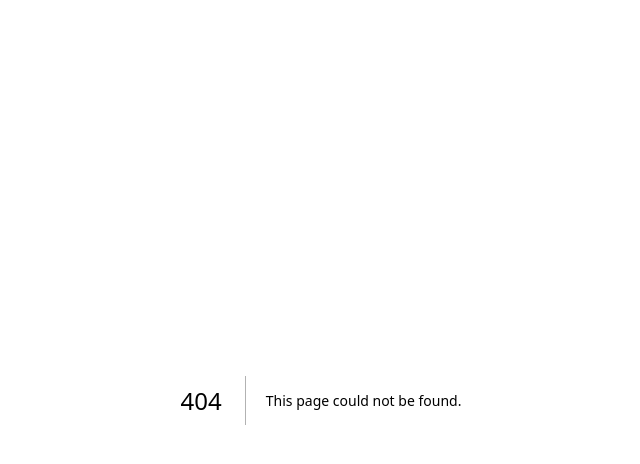
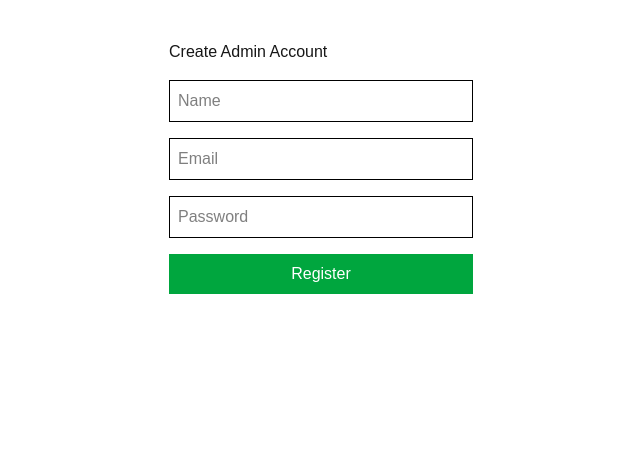
Before and after one commit to DBTO1970/phase2-soap-batch-and-vendor-mgmt, a Next.js app: page /register in a window 1280 px wide. Before the commit this address had no page. Shown: the top 464 px of the page, without its empty margins (319-959 px from the left). Built offline with nearby package versions, Linux system fonts and the light colour scheme.

Commit message:
try to set up registration

```diff
--- /dev/null
+++ b/src/app/api/register/route.ts
@@ -0,0 +1,26 @@
+import { prisma } from "@/lib/prisma";
+import bcrypt from "bcryptjs";
+import { NextResponse } from "next/server";
+
+export async function POST(request: Request) {
+  try {
+    const { email, password, name } = await request.json();
+
+    // 1. Hash the password
+    const hashedPassword = await bcrypt.hash(password, 10);
+
+    // 2. Create the user in Supabase
+    const user = await prisma.user.create({
+      data: {
+        email,
+        name,
+        password: hashedPassword,
+        role: "ADMIN", // Defaulting to ADMIN for your setup
+      },
+    });
+
+    return NextResponse.json({ message: "User created successfully" }, { status: 201 });
+  } catch (error: any) {
+    return NextResponse.json({ error: error.message }, { status: 500 });
+  }
+}
--- /dev/null
+++ b/src/app/register/page.tsx
@@ -0,0 +1,31 @@
+"use client";
+import { useState } from "react";
+
+export default function RegisterPage() {
+  const [status, setStatus] = useState("");
+
+  const handleSubmit = async (e: React.FormEvent<HTMLFormElement>) => {
+    e.preventDefault();
+    const formData = new FormData(e.currentTarget);
+
+    const res = await fetch("/api/register", {
+      method: "POST",
+      body: JSON.stringify(Object.fromEntries(formData)),
+      headers: { "Content-Type": "application/json" },
+    });
+
+    if (res.ok) setStatus("Success! Now go to /login");
+    else setStatus("Error creating user");
+  };
+
+  return (
+    <form onSubmit={handleSubmit} className="p-10 flex flex-col gap-4 max-w-sm mx-auto">
+      <h1>Create Admin Account</h1>
+      <input name="name" placeholder="Name" className="border p-2 text-black" />
+      <input name="email" type="email" placeholder="Email" className="border p-2 text-black" />
+      <input name="password" type="password" placeholder="Password" className="border p-2 text-black" />
+      <button type="submit" className="bg-green-600 text-white p-2">Register</button>
+      <p>{status}</p>
+    </form>
+  );
+}
```
